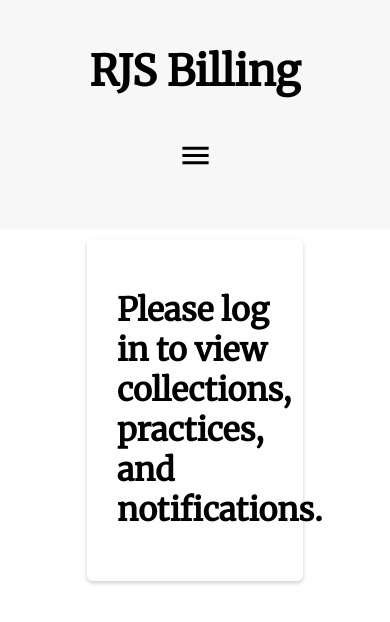
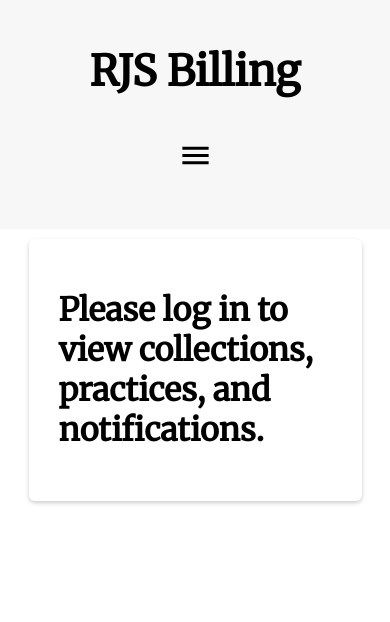
Before and after one commit to Cscharf91/collection-client, a React (Create React App) app: page / in a window 390 px wide. Shown: the top 622 px of the page. Built offline with nearby package versions, Linux system fonts and the light colour scheme.

Commit message:
mobile responsiveness

```diff
--- a/src/App.css
+++ b/src/App.css
@@ -167,3 +167,13 @@ body {
   font-size: 14px;
   font-style: italic;
 }
+
+@media(max-width: 1500px) {
+  .card, .card-grid, .searchbox {
+    width: 70%;
+  }
+
+  .card-grid {
+    display: block;
+  }
+}
```
